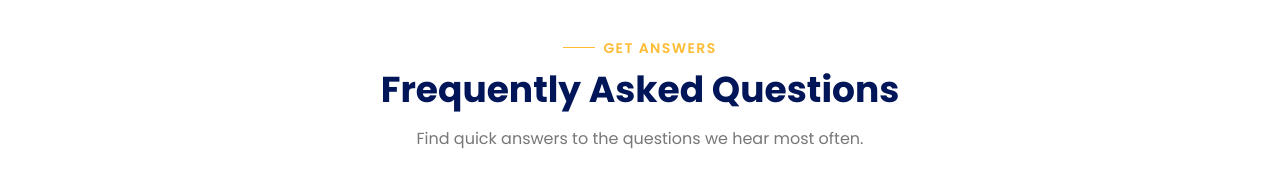
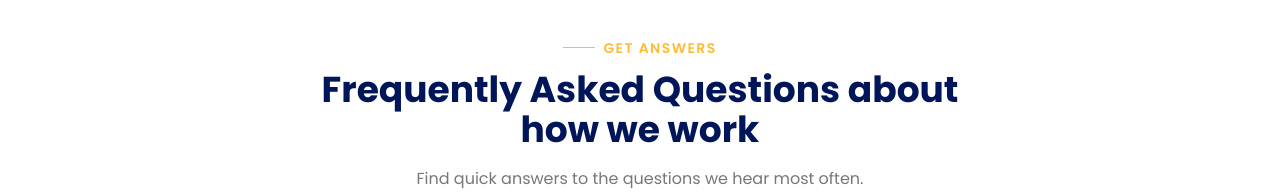
Before and after one commit to muhammad-faseeh-ur-rehman/dustrix, a React (Vite) app: page /faq in a window 1280 px wide. Shown: the part 608-800 px from the top of the page. Built offline with nearby package versions, Linux system fonts and the light colour scheme.

Commit message:
Update Faq.jsx

```diff
--- a/src/pages/Faq.jsx
+++ b/src/pages/Faq.jsx
@@ -15,7 +15,7 @@ export default function Faq() {
         <div className="container max-w-3xl">
           <SectionTitle
             subtitle="Get Answers"
-            title="Frequently Asked Questions"
+            title="Frequently Asked Questions about how we work"
             description="Find quick answers to the questions we hear most often."
             className="mb-12"
           />
```
